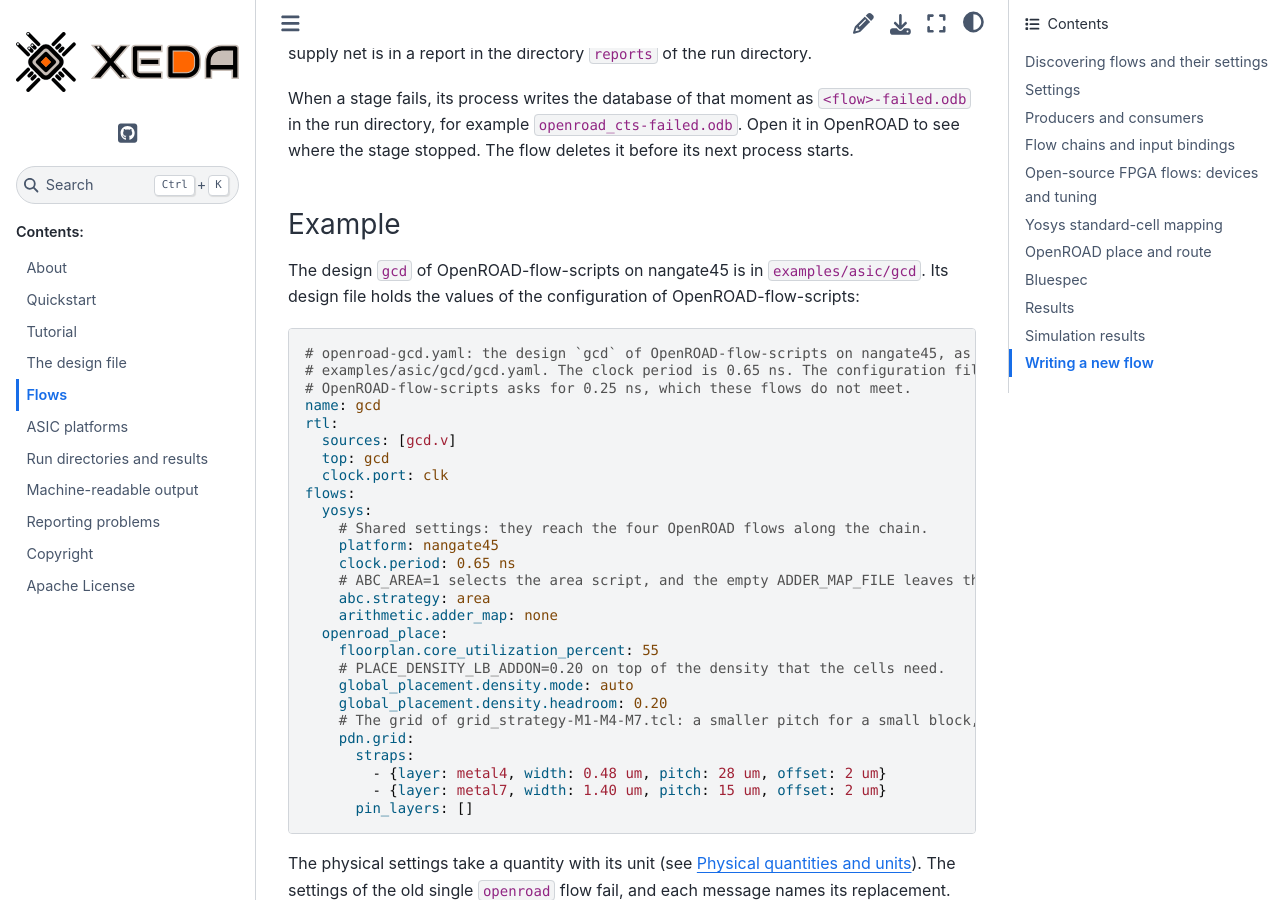
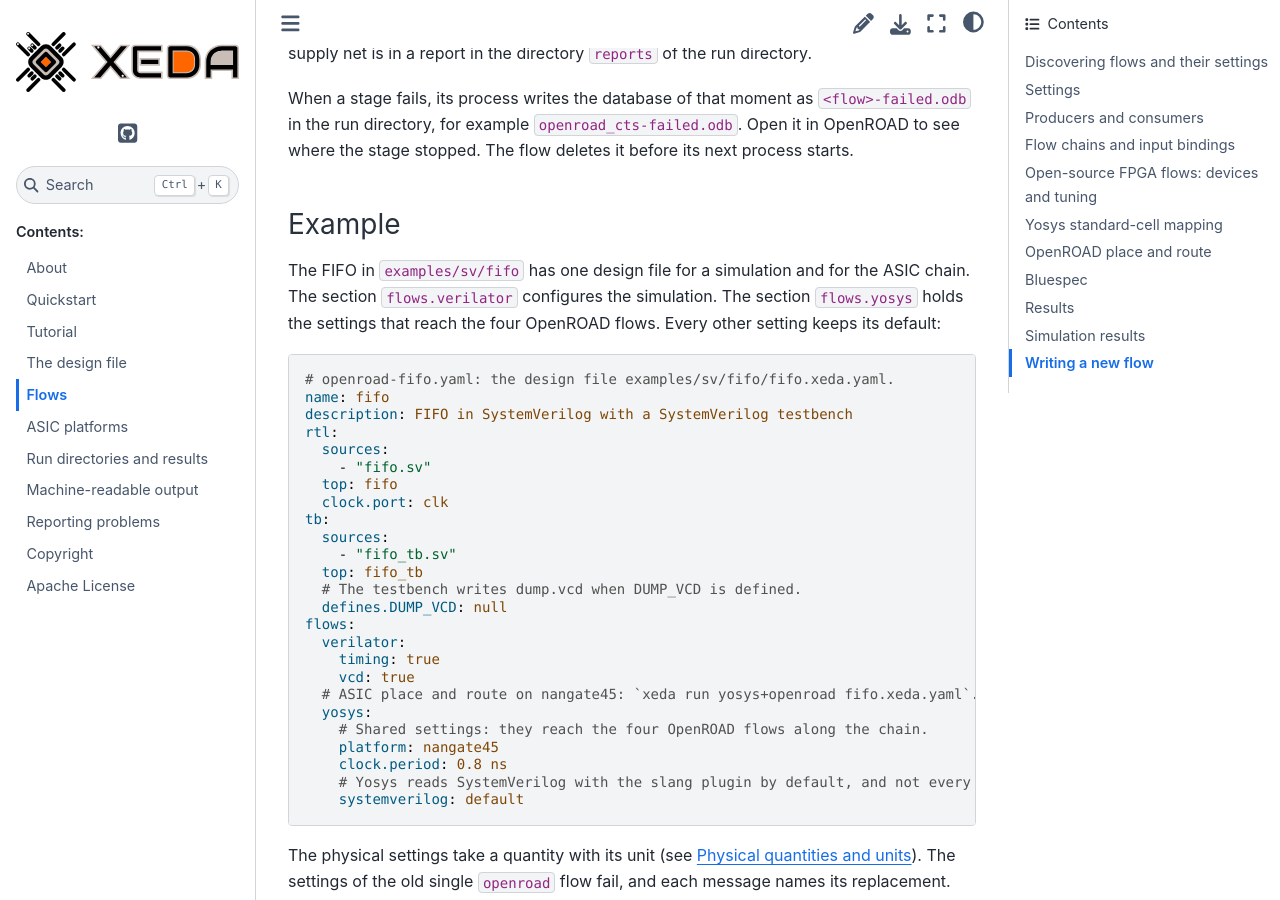
Before and after one commit to XedaHQ/xeda, a Sphinx documentation site: the page built from docs/flows.rst, in a window 1280 px wide and 900 px high, scrolled down 43964 px. Built offline with Sphinx 7.4.7 and the Sphinx Book theme 1.1.4, drawn with Linux system fonts in a browser that asks for light colours.

Commit message:
Use the fifo example for the ASIC chain
The gcd example copied gcd.v from OpenROAD-flow-scripts, which states no license. The design
file of examples/sv/fifo now holds the settings of the chain on nangate45 next to those of the
simulation, and examples/asic is gone. The built-in reader of Yosys reads fifo.sv, because the
Yosys of the OpenROAD CI image has no slang plugin.

The real-tool tests, the documentation and the agent skill use the fifo. At 0.8 ns the chain meets
timing with a worst setup slack of 79 ps (125 ps in the CI image), and at 0.25 ns it misses by
about 0.25 ns.

```diff
--- a/docs/flows.rst
+++ b/docs/flows.rst
@@ -1833,38 +1833,37 @@ stage stopped. The flow deletes it before its next process starts.
 Example
 -------
 
-The design ``gcd`` of OpenROAD-flow-scripts on nangate45 is in ``examples/asic/gcd``. Its design
-file holds the values of the configuration of OpenROAD-flow-scripts:
+The FIFO in ``examples/sv/fifo`` has one design file for a simulation and for the ASIC chain. The
+section ``flows.verilator`` configures the simulation. The section ``flows.yosys`` holds the
+settings that reach the four OpenROAD flows. Every other setting keeps its default:
 
 .. code-block:: yaml
 
-    # openroad-gcd.yaml: the design `gcd` of OpenROAD-flow-scripts on nangate45, as in
-    # examples/asic/gcd/gcd.yaml. The clock period is 0.65 ns. The configuration file of
-    # OpenROAD-flow-scripts asks for 0.25 ns, which these flows do not meet.
-    name: gcd
+    # openroad-fifo.yaml: the design file examples/sv/fifo/fifo.xeda.yaml.
+    name: fifo
+    description: FIFO in SystemVerilog with a SystemVerilog testbench
     rtl:
-      sources: [gcd.v]
-      top: gcd
+      sources:
+        - "fifo.sv"
+      top: fifo
       clock.port: clk
+    tb:
+      sources:
+        - "fifo_tb.sv"
+      top: fifo_tb
+      # The testbench writes dump.vcd when DUMP_VCD is defined.
+      defines.DUMP_VCD: null
     flows:
+      verilator:
+        timing: true
+        vcd: true
+      # ASIC place and route on nangate45: `xeda run yosys+openroad fifo.xeda.yaml`.
       yosys:
         # Shared settings: they reach the four OpenROAD flows along the chain.
         platform: nangate45
-        clock.period: 0.65 ns
-        # ABC_AREA=1 selects the area script, and the empty ADDER_MAP_FILE leaves the adders to ABC.
-        abc.strategy: area
-        arithmetic.adder_map: none
-      openroad_place:
-        floorplan.core_utilization_percent: 55
-        # PLACE_DENSITY_LB_ADDON=0.20 on top of the density that the cells need.
-        global_placement.density.mode: auto
-        global_placement.density.headroom: 0.20
-        # The grid of grid_strategy-M1-M4-M7.tcl: a smaller pitch for a small block, no pin layer.
-        pdn.grid:
-          straps:
-            - {layer: metal4, width: 0.48 um, pitch: 28 um, offset: 2 um}
-            - {layer: metal7, width: 1.40 um, pitch: 15 um, offset: 2 um}
-          pin_layers: []
+        clock.period: 0.8 ns
+        # Yosys reads SystemVerilog with the slang plugin by default, and not every Yosys build has it.
+        systemverilog: default
 
 The physical settings take a quantity with its unit (see `Physical quantities and units`_). The
 settings of the old single ``openroad`` flow fail, and each message names its replacement.
```
Also changed, not shown: src/xeda/data/agent/SKILL.md (+2 -1 lines), .claude/skills/xeda/SKILL.md, examples/README.md, 6 other files.
